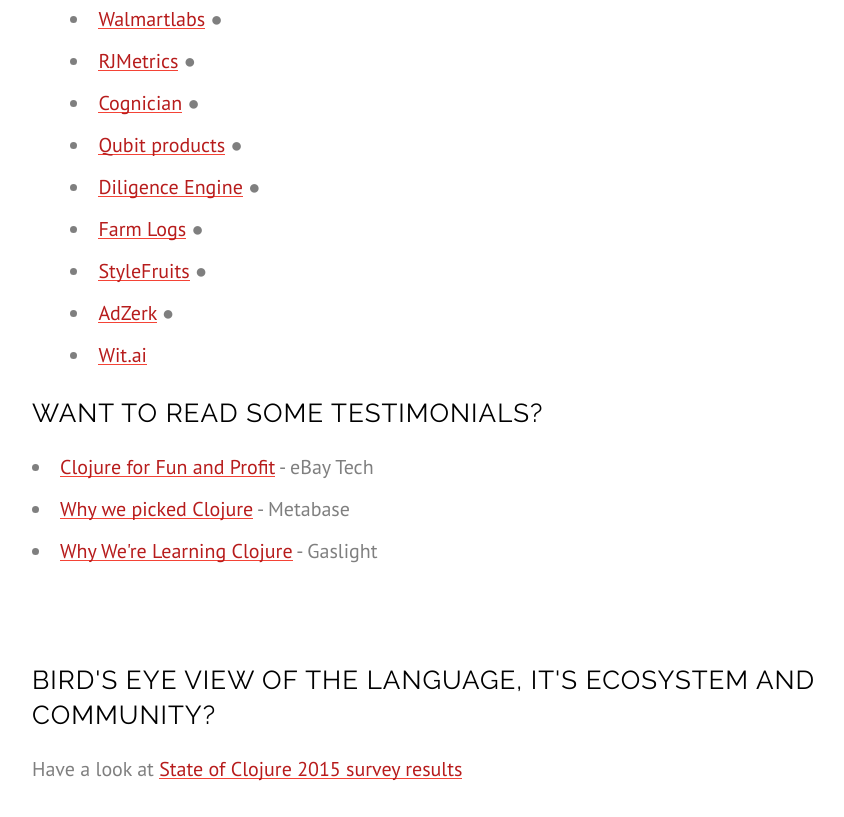
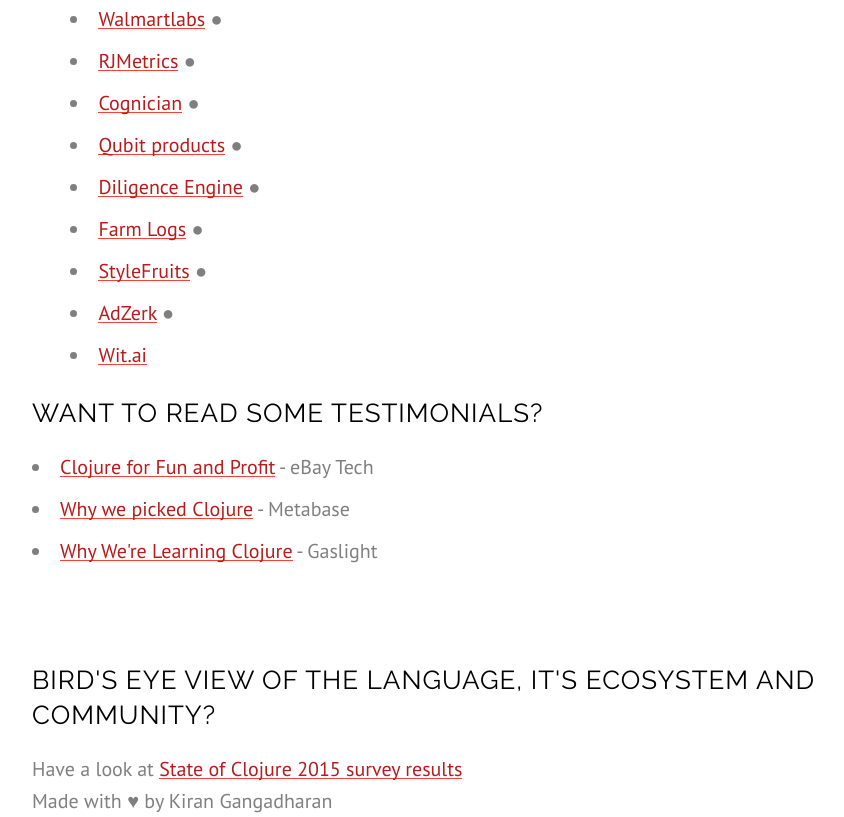
Before and after one commit to kirang89/clojure-newbie-guide, a plain HTML site: page index.html in a window 1280 px wide. Shown: the part 5304-6121 px from the top of the page, without its empty margins (128-972 px from the left). Before the commit the page ends 6089 px from the top, so only its background shows below. Drawn offline with Linux system fonts and the light colour scheme; a web font is replaced by a local one.

Commit message:
Add footer

```diff
--- a/index.html
+++ b/index.html
@@ -263,7 +263,13 @@
     </div>
   </div>
 
-<!-- End Document
-  –––––––––––––––––––––––––––––––––––––––––––––––––– -->
+  <div id="footer">
+    <div class="container">
+      <footer class="twelve columns">
+        Made with <span id="heart">&#9829</span> by Kiran Gangadharan
+      </footer>
+    </div>
+  </div>
+
 </body>
 </html>
```
